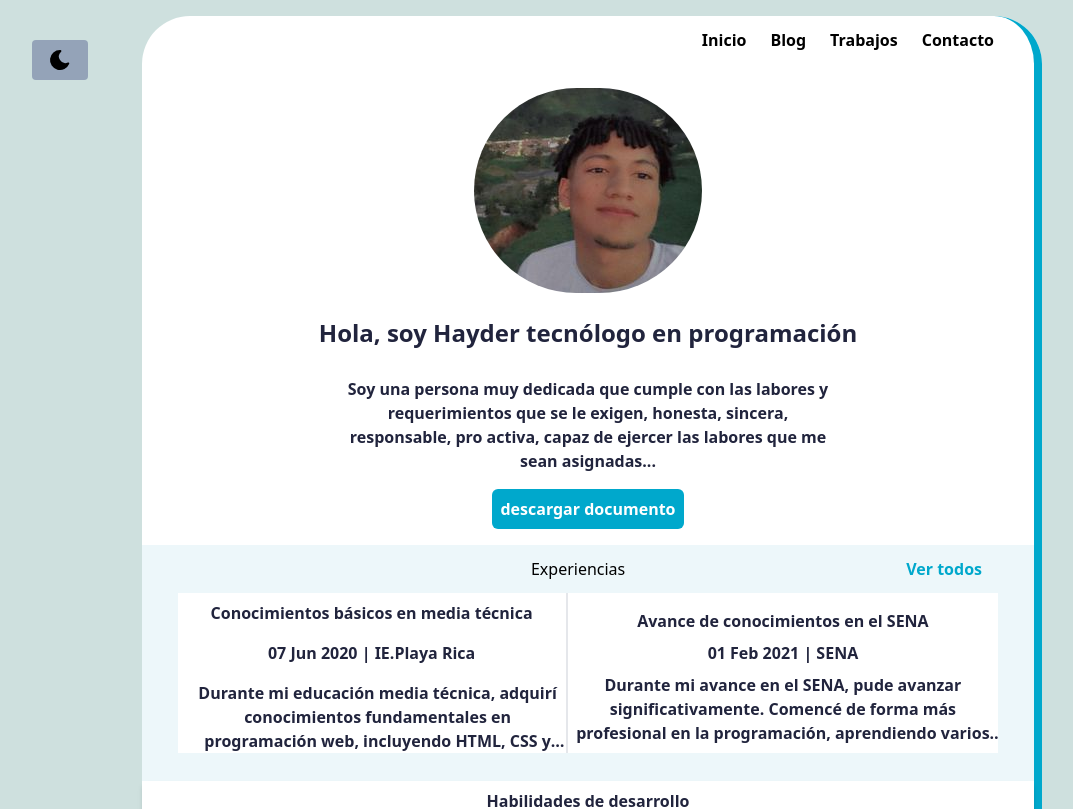
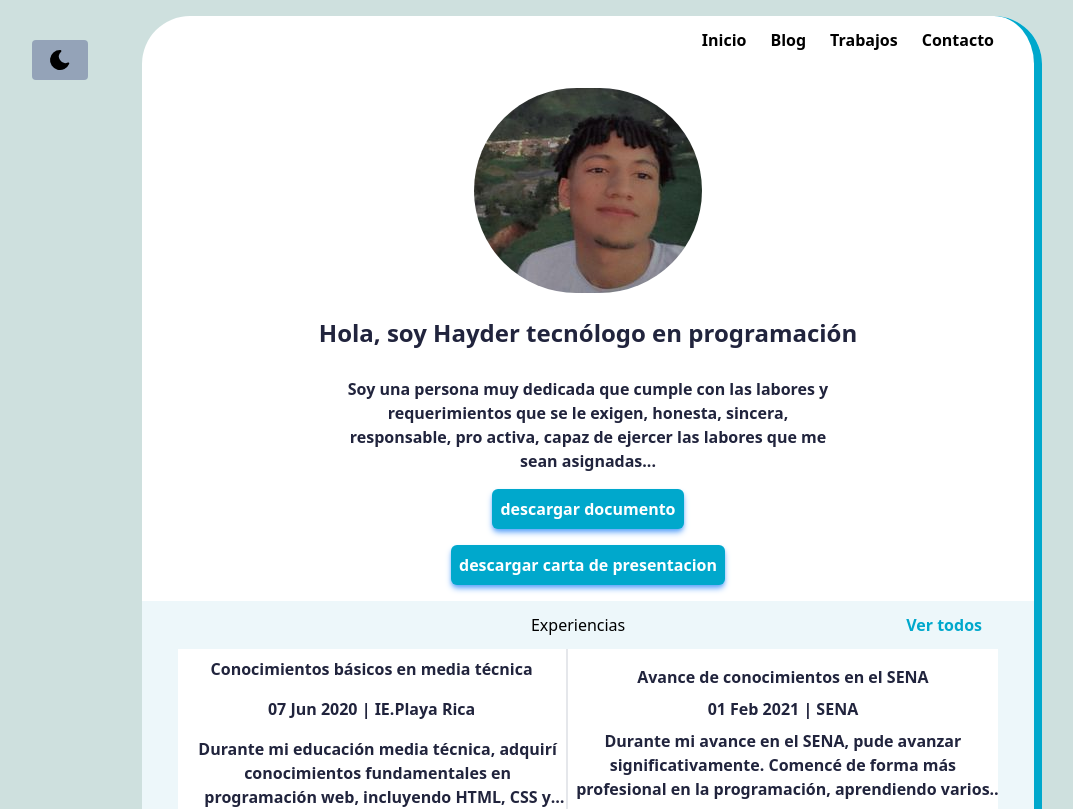
Before and after one commit to hayderarenas5/Portafoliio, a React (Vite) app: page /#/ in a window 1280 px wide. Shown: the top 809 px of the page, without its empty margins (48-1121 px from the left). Built offline with nearby package versions, Linux system fonts and the light colour scheme.

Commit message:
CartaDePresentacion

```diff
--- a/src/pages/Home.jsx
+++ b/src/pages/Home.jsx
@@ -12,7 +12,8 @@ const Home = () => {
             <p className="md:w-[500px] md:mx-auto pt-3 dark:text-white">Soy una persona muy dedicada que cumple con las labores y requerimientos que se le
             exigen, honesta, sincera, responsable, pro activa, capaz de ejercer las labores que me
             sean asignadas...</p>
-            <a href="/documents/HDV_HayderArenas.pdf" download><button className="bg-secondary dark:bg-neutral-600 hover:bg-blue-600 transition-colors text-white p-2 rounded-md mx-auto">descargar documento</button></a>
+            <a href="/documents/HayderArenas_CV" download><button className="bg-secondary shadow-blue-400 shadow-md dark:bg-neutral-600 hover:bg-blue-600 transition-colors text-white p-2 rounded-md mx-auto">descargar documento</button></a>
+            <a href="/documents/CartaDePresentacion.pdf" download><button className="bg-secondary shadow-blue-400 shadow-md dark:bg-neutral-600 hover:bg-blue-600 transition-colors text-white p-2 rounded-md mx-auto">descargar carta de presentacion</button></a>
         </div>
         <div className="w-[262px] pb-7 bg-[#EDF7FA] sm:w-[100%] md:w-[100%] dark:bg-neutral-600">
             <div className="flex items-center p-3 justify-center ">
```
Also changed, not shown: 1 other file (tests, documents, lock files or other folders).
